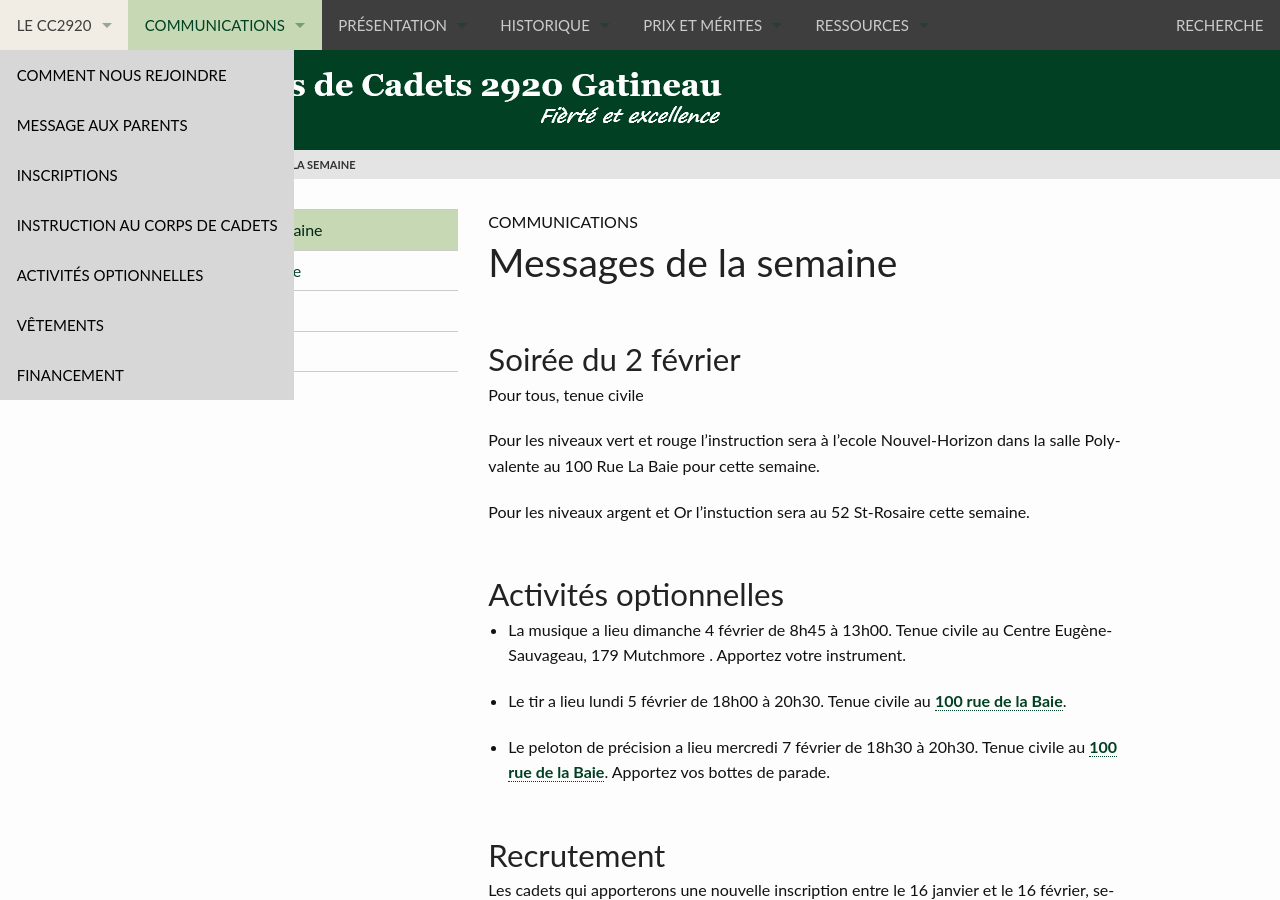
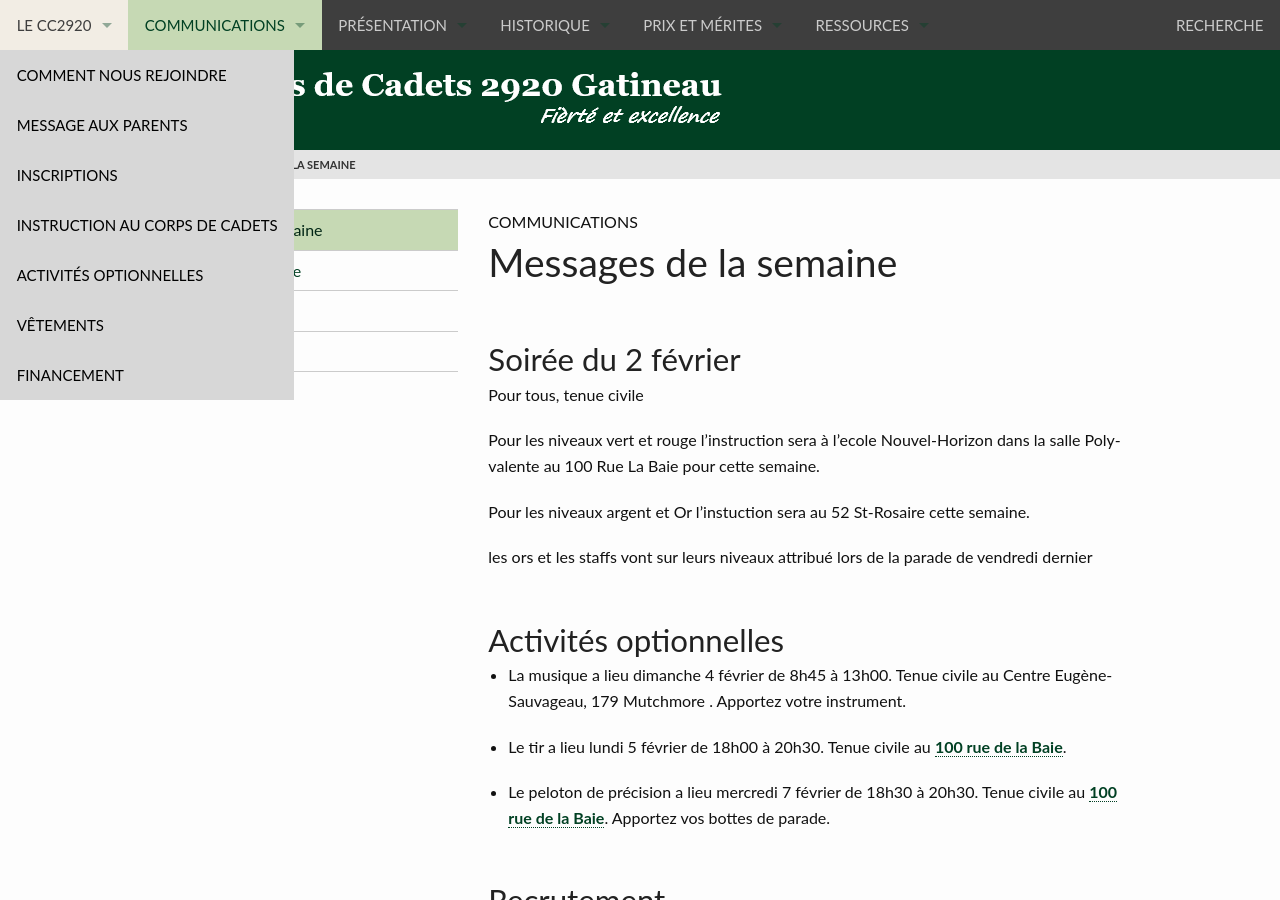
Before and after one commit to CC2920/web, a Jekyll site: the page built from _communications/messages.md, in a window 1280 px wide and 900 px high. Built offline with Jekyll 4.4.1, drawn with Linux system fonts in a browser that asks for light colours.

Commit message:
Message de la semaine

```diff
--- a/_communications/messages.md
+++ b/_communications/messages.md
@@ -11,6 +11,7 @@ Pour les niveaux vert et rouge l'instruction sera à l'ecole Nouvel-Horizon dans
 
 Pour les niveaux argent et Or l'instuction sera au 52 St-Rosaire cette semaine.
 
+les ors et les staffs vont sur leurs niveaux attribué lors de la parade de vendredi dernier
 
 ## Activités optionnelles
 
```
